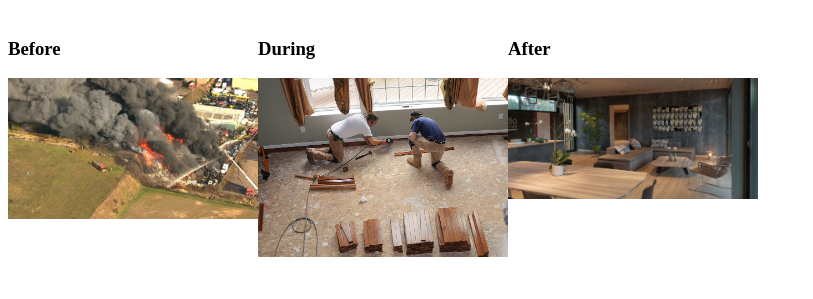
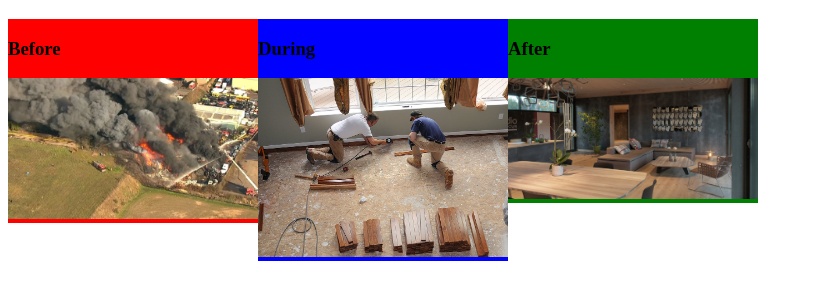
Before and after one commit to Bobeartow/interior-design-project, a plain HTML site: page index.html in a window 1280 px wide. Shown: the part 61-360 px from the top of the page, without its empty margins (0-813 px from the left). Drawn offline with Linux system fonts and the light colour scheme.

Commit message:
add bg color for columns

```diff
--- a/css/styles.css
+++ b/css/styles.css
@@ -1,5 +1,16 @@
 .column {
   float: left;
+}
+
+.red {
+  background-color: red;
+}
+
+.blue {
+  background-color: blue;
+}
+.green {
+  background-color: green;
 }
 
 img {
--- a/index.html
+++ b/index.html
@@ -7,15 +7,15 @@
   </head>
   <body>
     <h1>Tad's Interior Design</h1>
-    <div class="column">
+    <div class="column red">
       <h3>Before</h3>
       <img src="img/before.jpg" alt="a tire fire">
     </div>
-    <div class="column">
+    <div class="column blue">
       <h3>During</h3>
       <img src="img/during.jpg" alt="interior construction work">
     </div>
-    <div class="column">
+    <div class="column green">
       <h3>After</h3>
       <img src="img/after.jpg" alt="a fully furnished and finished interior">
     </div>
```
